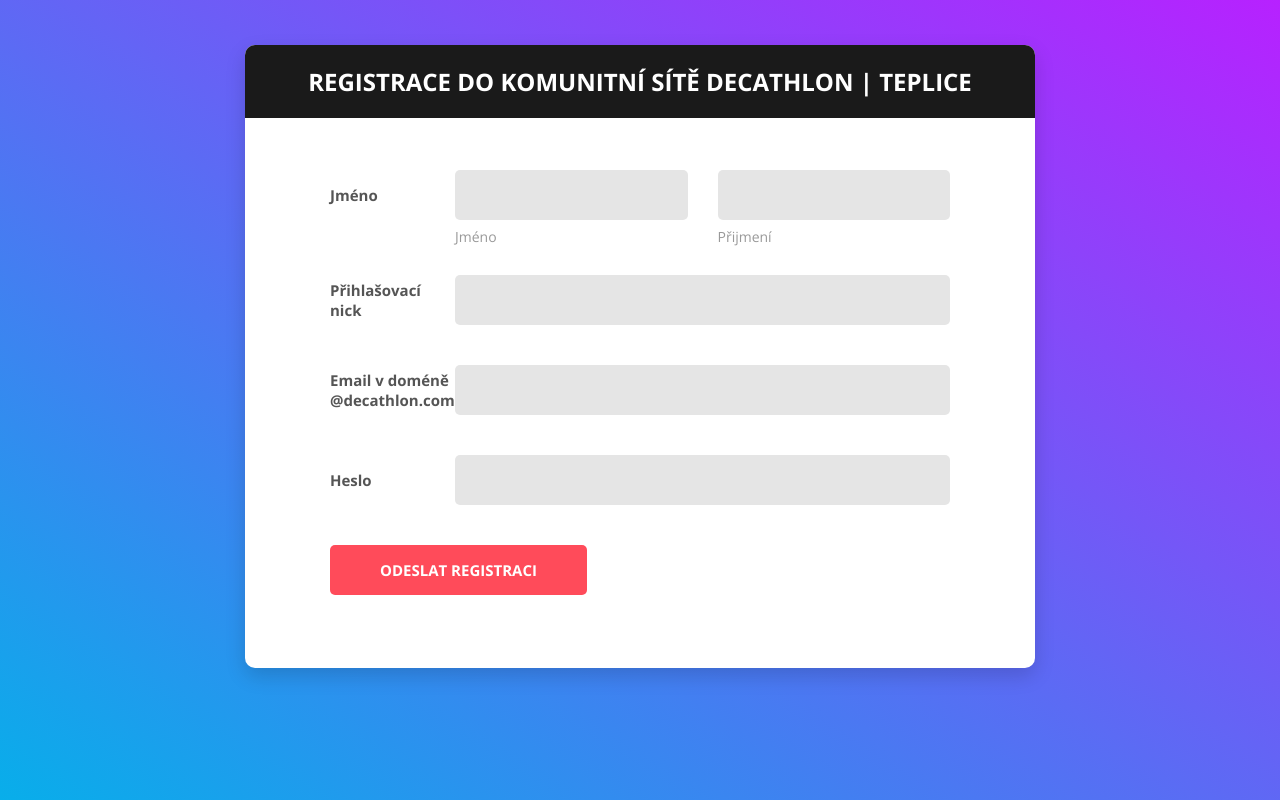
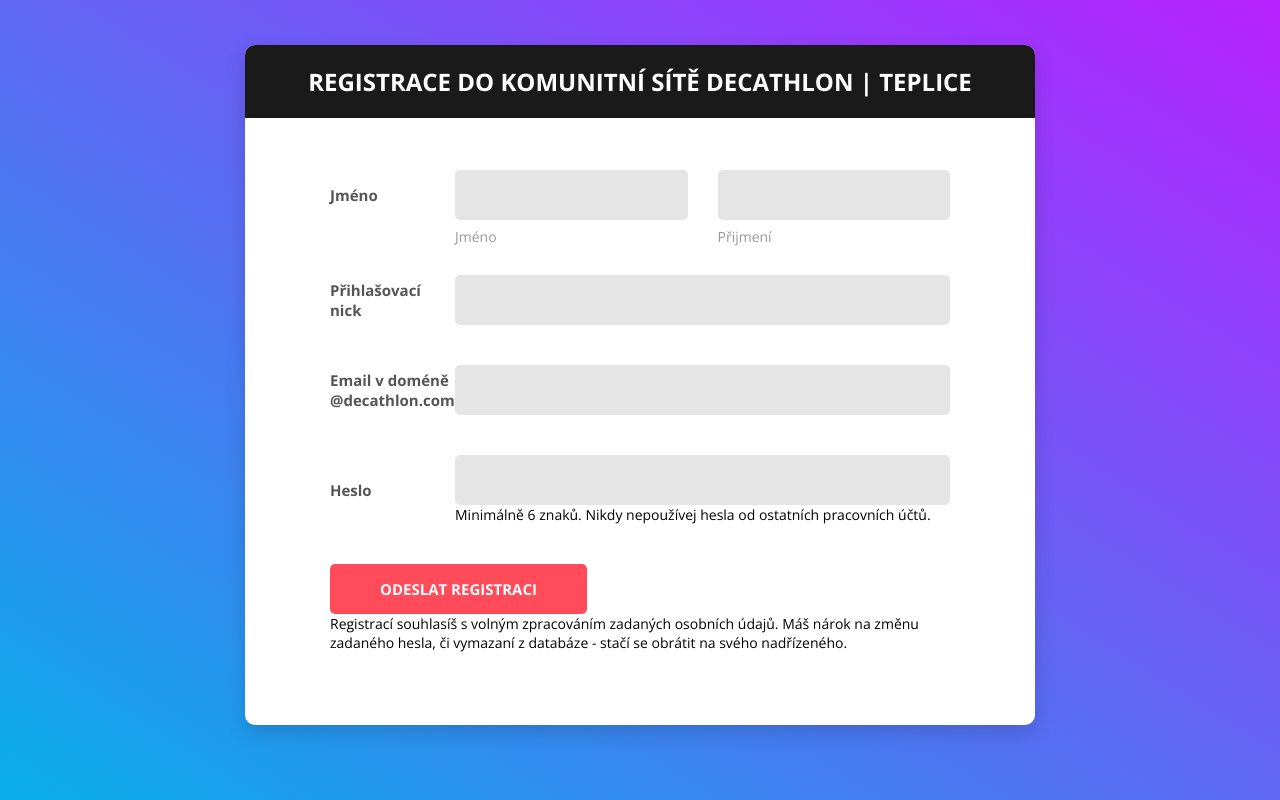
Before and after one commit to kgilich/internalio, a Flask app: page /action/newuser in a window 1280 px wide. Run offline with Flask 2, Linux system fonts and the light colour scheme; some libraries are stand-ins or nearby versions.

Commit message:
Update registrace.html

```diff
--- a/templates/registrace.html
+++ b/templates/registrace.html
@@ -76,7 +76,8 @@
                                 <div class="name">Heslo</div>
                                 <div class="value">
                                     <div class="input-group">
-                                        <input pattern=".{8,99}" class="input--style-5" type="password" name="password" required>
+                                        <input pattern=".{6,99}" class="input--style-5" type="password" name="password" required>
+                                        <p>Minimálně 6 znaků. Nikdy nepoužívej hesla od ostatních pracovních účtů. </p>
                                     </div>
                                 </div>
                             </div>
@@ -84,6 +85,9 @@
                             <button class="btn btn--radius-2 btn--red" type="submit">Odeslat registraci</button>
                         </div>
                     </form>
+                    <div class="w3-panel w3-pale-blue w3-leftbar w3-rightbar w3-border-blue">
+                        <p>Registrací souhlasíš s volným zpracováním zadaných osobních údajů. Máš nárok na změnu zadaného hesla, či vymazaní z databáze - stačí se obrátit na svého nadřízeného.</p>
+                      </div>
                 </div>
             </div>
         </div>
```
